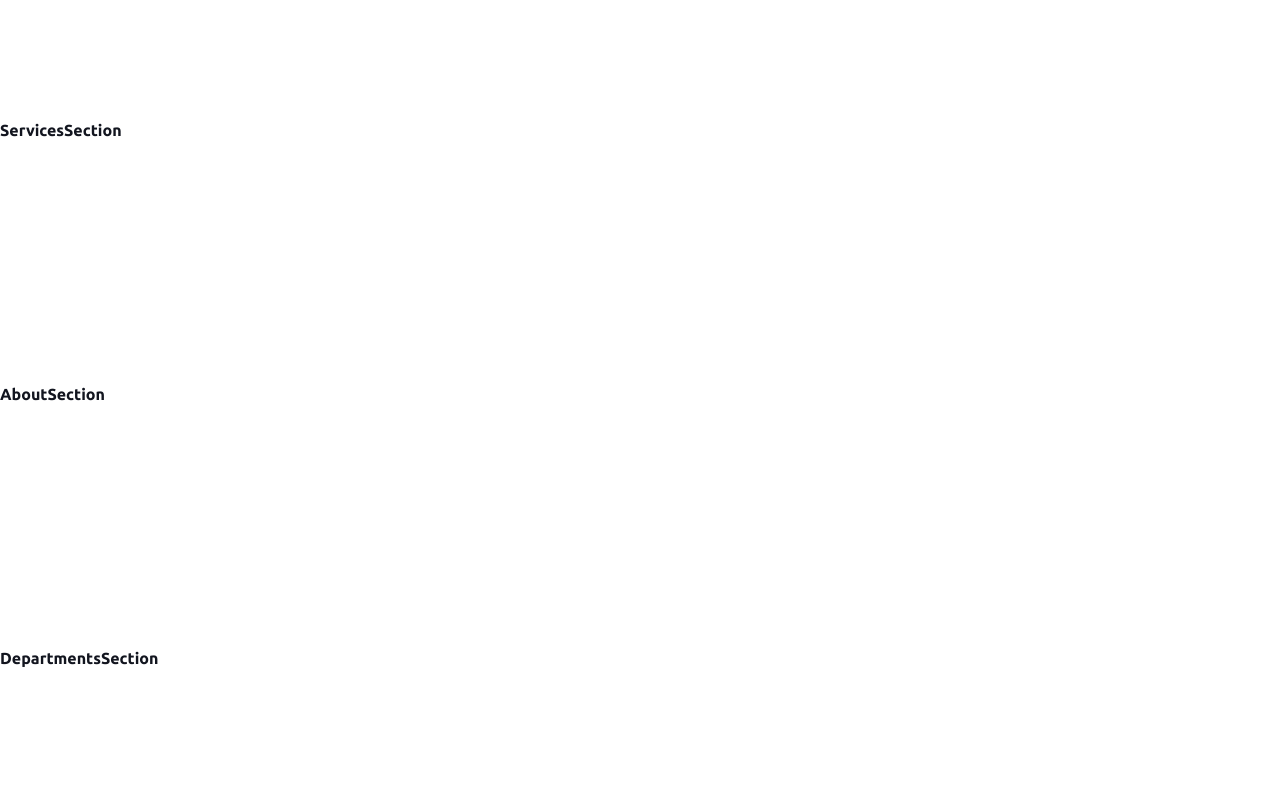
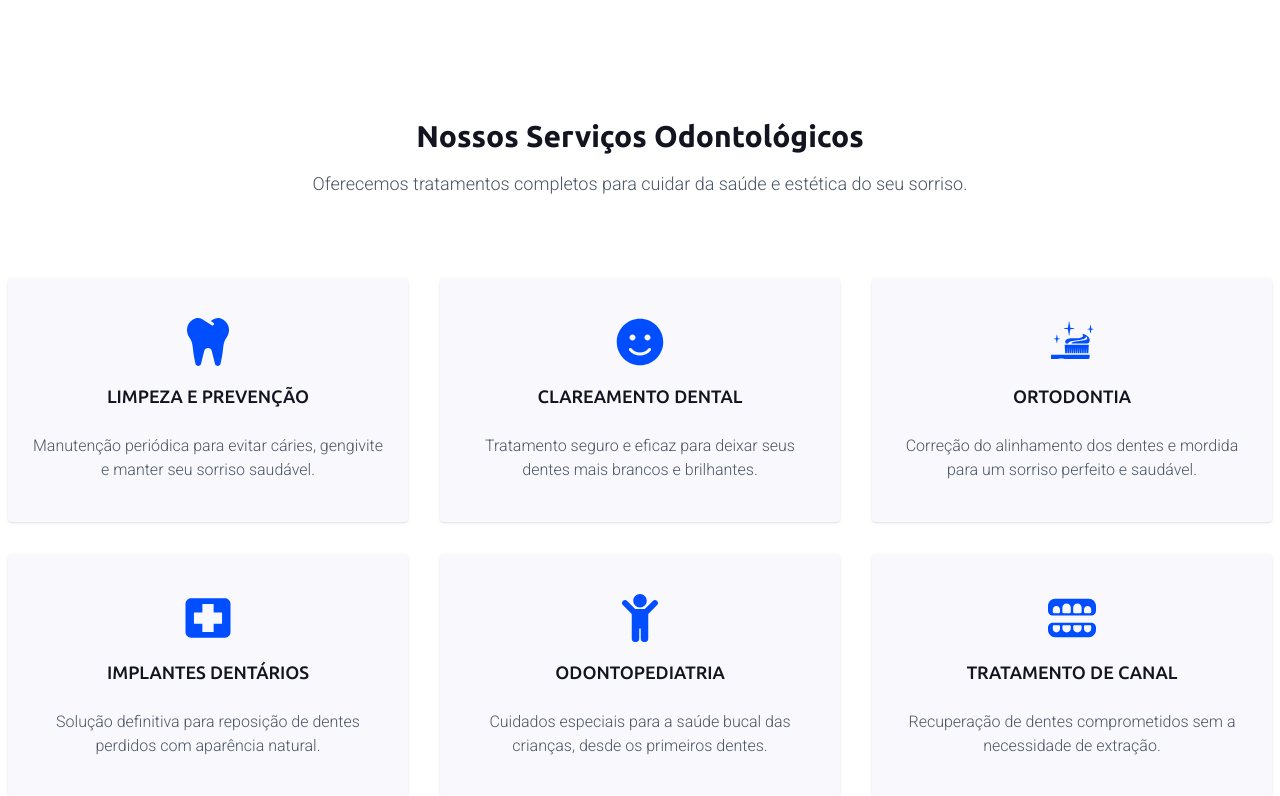
Before and after one commit to adrjmiranda/clinica-seu-sorriso, a React (Vite) app: page / in a window 1280 px wide. Shown: the part 964-1760 px from the top of the page. Built offline with nearby package versions, Linux system fonts and the light colour scheme.

Commit message:
chore: created services section component

```diff
--- a/src/components/layout/Logo.tsx
+++ b/src/components/layout/Logo.tsx
@@ -12,7 +12,7 @@ export default function Logo() {
 				className="mb-1 h-6"
 			/>
 			<span className="text-4xl font-medium text-nowrap">
-				<span className="text-tutti font-special">Seu</span>{' '}
+				<span className="text-tutti font-special">Seu</span>
 				<span className="text-sky font-special">Sorriso</span>
 			</span>
 		</a>
--- /dev/null
+++ b/src/components/layout/SectionTitle.tsx
@@ -0,0 +1,15 @@
+type Props = {
+	title: string;
+	subtitle?: string;
+};
+
+export default function SectionTitle({ title, subtitle }: Props) {
+	return (
+		<div className="mb-20 text-center">
+			<h2 className="mb-4 text-3xl font-bold">{title}</h2>
+			{subtitle != '' && (
+				<p className="text-lg font-light text-gray-600">{subtitle}</p>
+			)}
+		</div>
+	);
+}
--- /dev/null
+++ b/src/components/layout/ServiceCard.tsx
@@ -0,0 +1,18 @@
+import type { IconType } from 'react-icons';
+
+export type Props = {
+	id: number;
+	Icon: IconType;
+	title: string;
+	description: string;
+};
+
+export default function ServiceCard({ Icon, title, description }: Props) {
+	return (
+		<div className="bg-coconut flex cursor-pointer flex-col items-center justify-center gap-4 rounded-sm px-6 py-10 text-center shadow transition-all duration-300 ease-in-out hover:scale-105 hover:bg-white hover:shadow-lg">
+			<Icon className="text-sky text-5xl" />
+			<h3 className="mb-2 text-lg font-medium uppercase">{title}</h3>
+			<p className="text-base font-light text-gray-600">{description}</p>
+		</div>
+	);
+}
--- a/src/components/sections/HeroSection.tsx
+++ b/src/components/sections/HeroSection.tsx
@@ -52,7 +52,7 @@ export default function HeroSection() {
 						cuidado humano para transformar a saúde e a beleza do seu sorriso.
 					</h2>
 					<a
-						href="#contato"
+						href="#"
 						className="btn"
 					>
 						Marcar consulta
--- a/src/components/sections/ServicesSection.tsx
+++ b/src/components/sections/ServicesSection.tsx
@@ -1,7 +1,77 @@
+import { FaChild, FaSmile, FaTeethOpen, FaTooth } from 'react-icons/fa';
+import { GiMedicalPack, GiToothbrush } from 'react-icons/gi';
+
+import type { Props as ServiceCardProps } from '@/components/layout/ServiceCard';
+import ServiceCard from '@/components/layout/ServiceCard';
+
+import SectionTitle from '../layout/SectionTitle';
+
+const items: Array<ServiceCardProps> = [
+	{
+		id: 1,
+		Icon: FaTooth,
+		title: 'Limpeza e Prevenção',
+		description:
+			'Manutenção periódica para evitar cáries, gengivite e manter seu sorriso saudável.',
+	},
+	{
+		id: 2,
+		Icon: FaSmile,
+		title: 'Clareamento Dental',
+		description:
+			'Tratamento seguro e eficaz para deixar seus dentes mais brancos e brilhantes.',
+	},
+	{
+		id: 3,
+		Icon: GiToothbrush,
+		title: 'Ortodontia',
+		description:
+			'Correção do alinhamento dos dentes e mordida para um sorriso perfeito e saudável.',
+	},
+	{
+		id: 4,
+		Icon: GiMedicalPack,
+		title: 'Implantes Dentários',
+		description:
+			'Solução definitiva para reposição de dentes perdidos com aparência natural.',
+	},
+	{
+		id: 5,
+		Icon: FaChild,
+		title: 'Odontopediatria',
+		description:
+			'Cuidados especiais para a saúde bucal das crianças, desde os primeiros dentes.',
+	},
+	{
+		id: 6,
+		Icon: FaTeethOpen,
+		title: 'Tratamento de Canal',
+		description:
+			'Recuperação de dentes comprometidos sem a necessidade de extração.',
+	},
+];
+
 export default function ServicesSection() {
 	return (
-		<section id="servicos" className="vertical-wrapper">
-			<h2>ServicesSection</h2>
+		<section
+			id="servicos"
+			className="vertical-wrapper"
+		>
+			<div className="horizontal-wrapper">
+				<SectionTitle
+					title="Nossos Serviços Odontológicos"
+					subtitle="Oferecemos tratamentos completos para cuidar da saúde e estética do seu sorriso."
+				/>
+
+				<div className="grid gap-8 sm:grid-cols-2 lg:grid-cols-3">
+					{items.map((item) => (
+						<ServiceCard
+							{...item}
+							key={item.id}
+						/>
+					))}
+				</div>
+			</div>
 		</section>
 	);
 }
```
